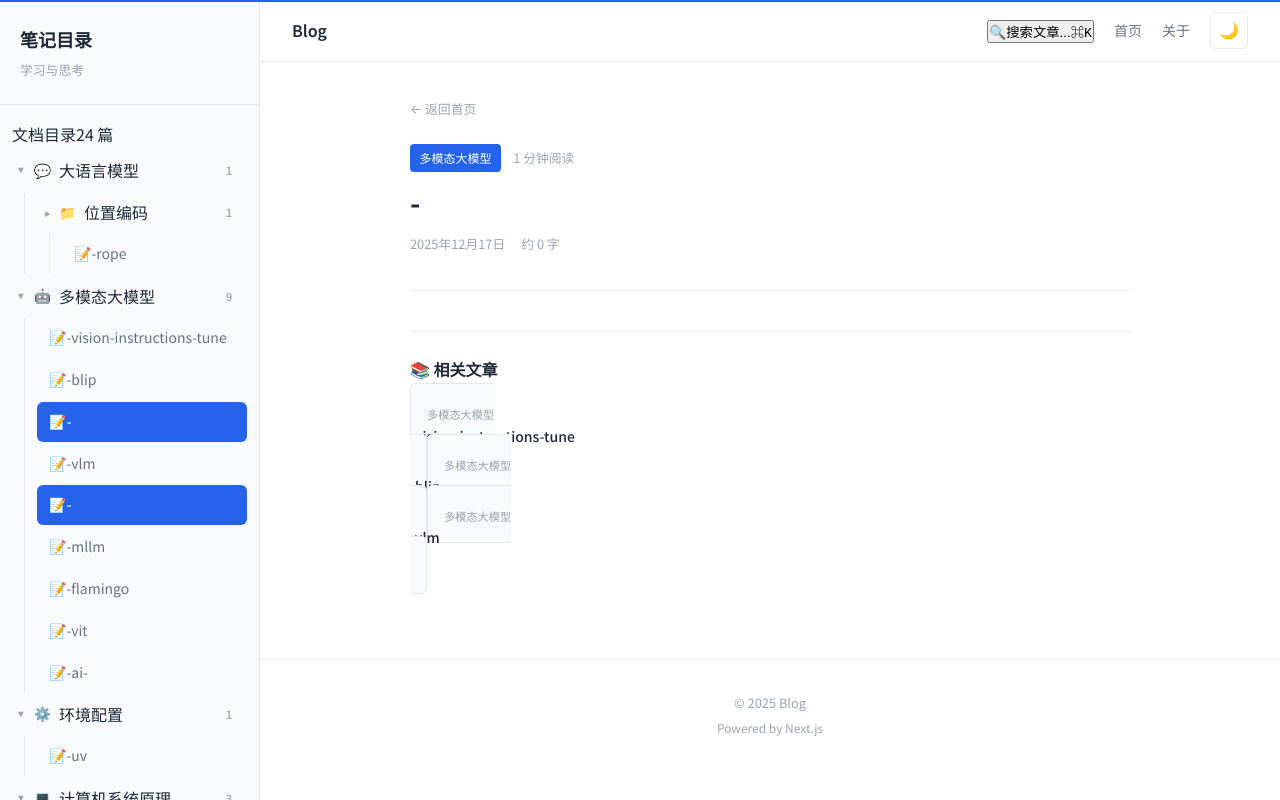
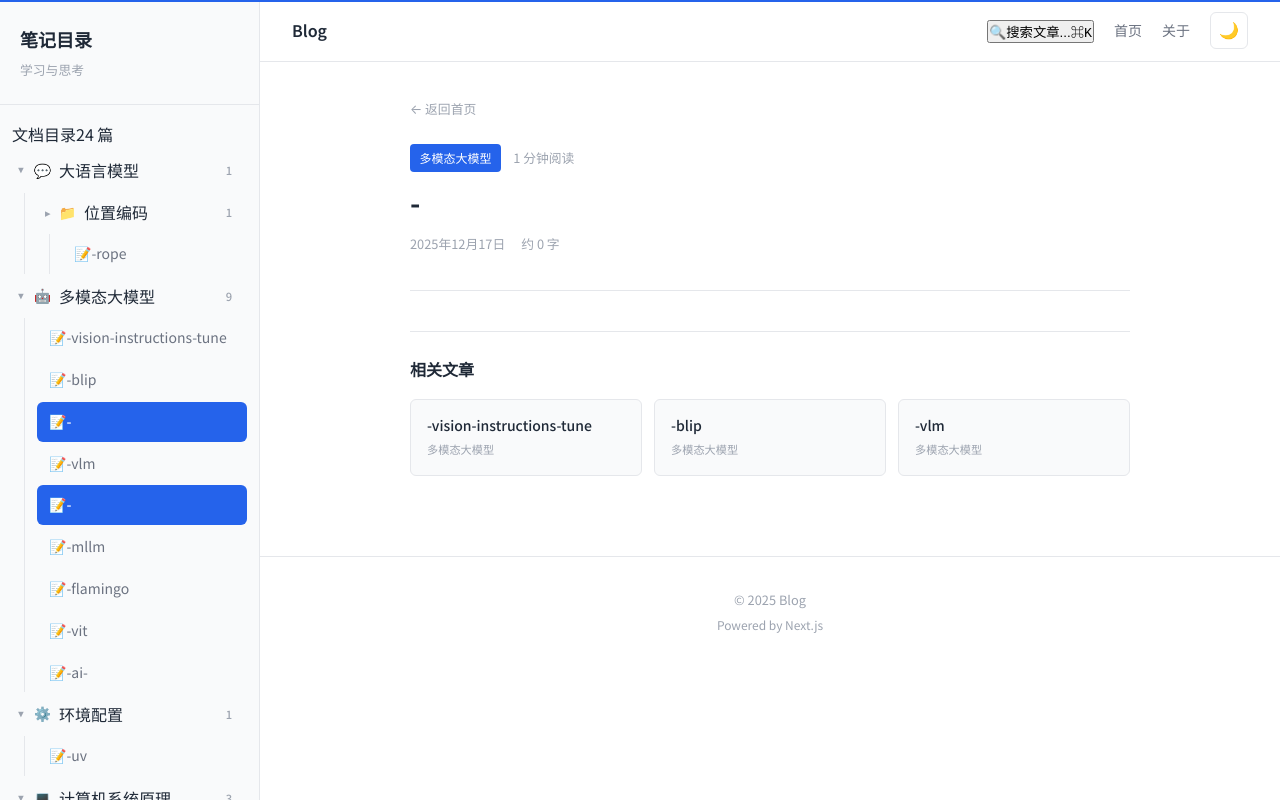
Before and after one commit to zsy00701/zsy_blog, a Next.js app: page /posts/- in a window 1280 px wide. Built offline with nearby package versions, Linux system fonts and the light colour scheme.

Commit message:
fix: 修复相关文章组件类名

```diff
--- a/app/components/RelatedPosts.tsx
+++ b/app/components/RelatedPosts.tsx
@@ -53,16 +53,16 @@ export function RelatedPosts({ currentPost, allPosts, maxCount = 3 }: RelatedPos
 
   return (
     <div className="related-posts">
-      <h3 className="related-posts-title">📚 相关文章</h3>
-      <div className="related-posts-list">
+      <h3 className="related-posts-title">相关文章</h3>
+      <div className="related-posts-grid">
         {relatedPosts.map((post) => (
           <Link
             key={post.slug}
             href={`/posts/${post.slug}`}
             className="related-post-item"
           >
-            <span className="related-post-category">{post.category}</span>
-            <span className="related-post-title">{post.title}</span>
+            <div className="related-post-title">{post.title}</div>
+            <div className="related-post-category">{post.category || '未分类'}</div>
           </Link>
         ))}
       </div>
```
